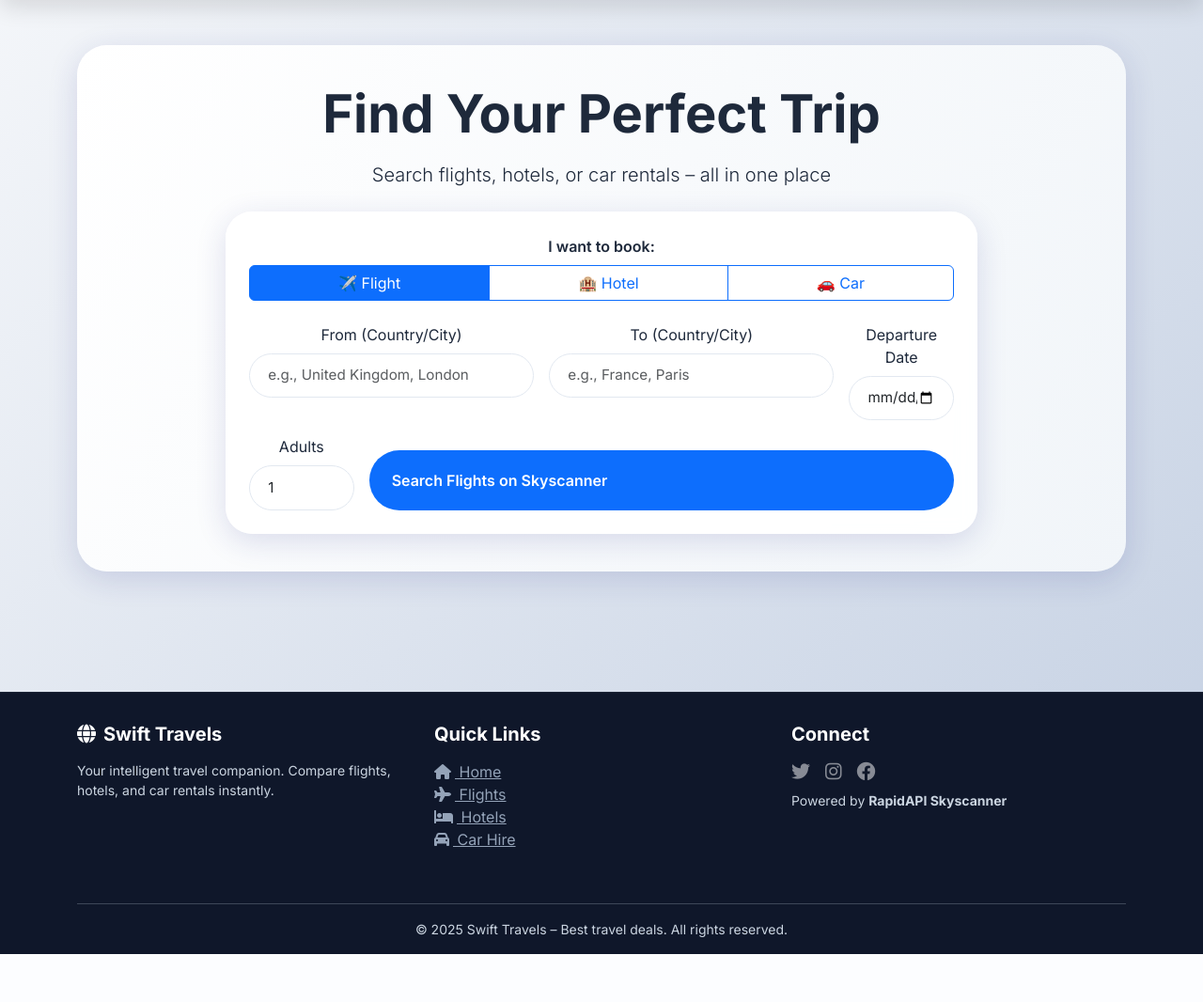
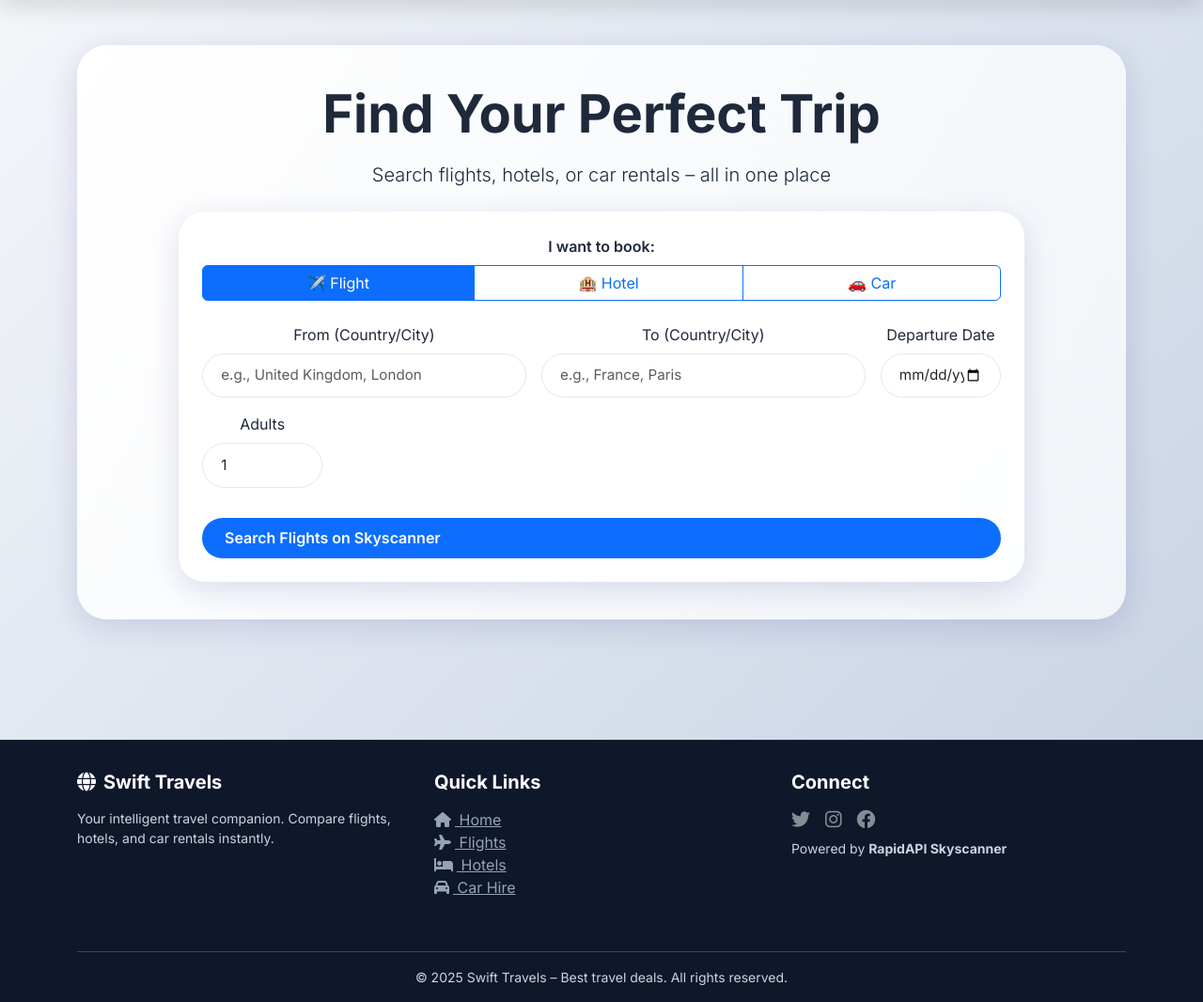
Before and after one commit to bladewonnacott11-bot/Swift-Travel, a Flask app: page / in a window 1280 px wide. Shown: the part 74-1140 px from the top of the page at 94% size. Before the commit the page ends 1089 px from the top, so only its background shows below. Run offline with Flask 3, Linux system fonts and the light colour scheme.

Commit message:
index.html

```diff
--- a/templates/index.html
+++ b/templates/index.html
@@ -4,7 +4,7 @@
     <h1 class="display-4 fw-bold mb-3">Find Your Perfect Trip</h1>
     <p class="lead mb-4">Search flights, hotels, or car rentals – all in one place</p>
 
-    <div class="premium-card p-4" style="max-width: 800px; margin: 0 auto;">
+    <div class="premium-card p-4" style="max-width: 900px; margin: 0 auto;">
         <div class="mb-4">
             <label class="form-label fw-semibold">I want to book:</label>
             <div class="btn-group w-100" role="group">
@@ -14,76 +14,76 @@
             </div>
         </div>
 
-        <!-- Flight Form – CORRECTED URL -->
-        <form id="flight-form" action="https://www.skyscanner.net/transport/flights/" method="GET" target="_blank" class="search-form">
+        <!-- Flight Form – submits to backend for clean redirect -->
+        <form id="flight-form" action="/search/flights" method="POST" class="search-form">
             <div class="row g-3">
-                <div class="col-md-5">
+                <div class="col-12 col-md-5">
                     <label class="form-label">From (Country/City)</label>
                     <input type="text" name="origin" class="form-control form-control-premium" placeholder="e.g., United Kingdom, London" required>
                 </div>
-                <div class="col-md-5">
+                <div class="col-12 col-md-5">
                     <label class="form-label">To (Country/City)</label>
                     <input type="text" name="destination" class="form-control form-control-premium" placeholder="e.g., France, Paris" required>
                 </div>
-                <div class="col-md-2">
+                <div class="col-6 col-md-2">
                     <label class="form-label">Departure Date</label>
-                    <input type="date" name="departureDate" class="form-control form-control-premium" required>
+                    <input type="date" name="departureDate" class="form-control form-control-premium" required style="min-width: 0;">
                 </div>
-                <div class="col-md-2">
+                <div class="col-6 col-md-2">
                     <label class="form-label">Adults</label>
                     <input type="number" name="adults" class="form-control form-control-premium" value="1" min="1">
                 </div>
-                <div class="col-md-10 d-grid">
+                <div class="col-12 d-grid">
                     <button type="submit" class="btn-premium w-100 mt-3">Search Flights on Skyscanner</button>
                 </div>
             </div>
         </form>
 
-        <!-- Hotel Form – CORRECTED URL -->
-        <form id="hotel-form" action="https://www.skyscanner.net/hotels/search/" method="GET" target="_blank" class="search-form" style="display: none;">
+        <!-- Hotel Form -->
+        <form id="hotel-form" action="/search/hotels" method="POST" class="search-form" style="display: none;">
             <div class="row g-3">
-                <div class="col-md-6">
+                <div class="col-12 col-md-6">
                     <label class="form-label">Destination (City / Country)</label>
                     <input type="text" name="entityId" class="form-control form-control-premium" placeholder="e.g., Paris, France" required>
                 </div>
-                <div class="col-md-3">
+                <div class="col-6 col-md-3">
                     <label class="form-label">Check-in</label>
                     <input type="date" name="checkIn" class="form-control form-control-premium" required>
                 </div>
-                <div class="col-md-3">
+                <div class="col-6 col-md-3">
                     <label class="form-label">Check-out</label>
                     <input type="date" name="checkOut" class="form-control form-control-premium" required>
                 </div>
-                <div class="col-md-2">
+                <div class="col-12 col-md-2">
                     <label class="form-label">Guests</label>
                     <input type="number" name="guests" class="form-control form-control-premium" value="2" min="1">
                 </div>
-                <div class="col-md-10 d-grid">
+                <div class="col-12 d-grid">
                     <button type="submit" class="btn-premium w-100 mt-3">Search Hotels on Skyscanner</button>
                 </div>
             </div>
         </form>
 
-        <!-- Car Form – CORRECTED URL -->
-        <form id="car-form" action="https://www.skyscanner.net/carhire/search/" method="GET" target="_blank" class="search-form" style="display: none;">
+        <!-- Car Form -->
+        <form id="car-form" action="/search/cars" method="POST" class="search-form" style="display: none;">
             <div class="row g-3">
-                <div class="col-md-5">
+                <div class="col-12 col-md-5">
                     <label class="form-label">Pick-up Location (City / Airport)</label>
                     <input type="text" name="pickupLocation" class="form-control form-control-premium" placeholder="e.g., London" required>
                 </div>
-                <div class="col-md-5">
+                <div class="col-12 col-md-5">
                     <label class="form-label">Drop-off Location</label>
-                    <input type="text" name="dropoffLocation" class="form-control form-control-premium" placeholder="Same as pick-up" value="">
+                    <input type="text" name="dropoffLocation" class="form-control form-control-premium" placeholder="Same as pick-up">
                 </div>
-                <div class="col-md-2">
+                <div class="col-6 col-md-2">
                     <label class="form-label">Pick-up Date</label>
                     <input type="date" name="pickupDate" class="form-control form-control-premium" required>
                 </div>
-                <div class="col-md-2">
+                <div class="col-6 col-md-2">
                     <label class="form-label">Drop-off Date</label>
                     <input type="date" name="dropoffDate" class="form-control form-control-premium" required>
                 </div>
-                <div class="col-md-10 d-grid">
+                <div class="col-12 d-grid">
                     <button type="submit" class="btn-premium w-100 mt-3">Search Cars on Skyscanner</button>
                 </div>
             </div>
```
